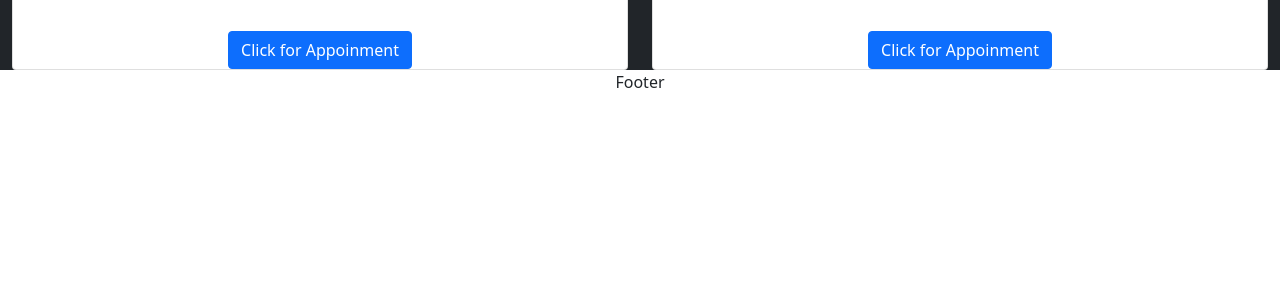
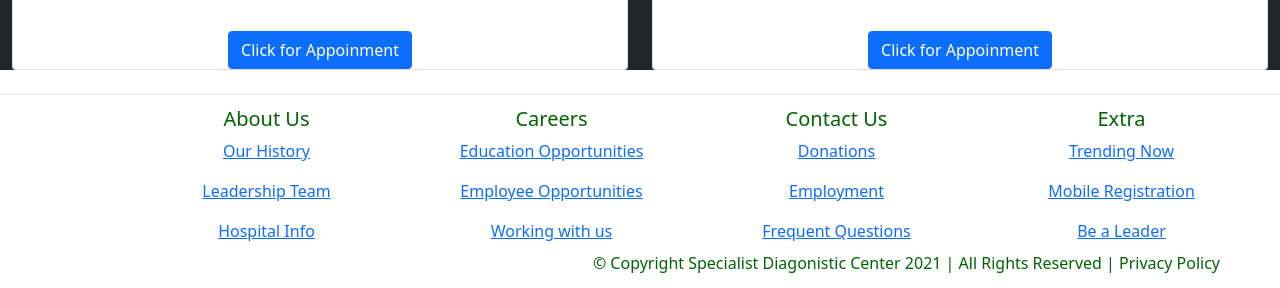
Before and after one commit to niirjhor/Specialized-Healthcare-Website, a React (Create React App) app: page / in a window 1280 px wide. Shown: the part 2820-3108 px from the top of the page. Before the commit the page ends 2914 px from the top, so only its background shows below. Built offline with nearby package versions, Linux system fonts and the light colour scheme; no server answers.

Commit message:
Footer added

```diff
--- /dev/null
+++ b/src/components/Footer/Footer.css
@@ -0,0 +1,12 @@
+.text{
+    text-align: center;
+}
+.footer-section{
+    color: darkgreen;
+}
+.lists{
+    color:darkmagenta;
+}
+.text-footer{
+    margin-right: 250px;
+}
--- a/src/components/Footer/Footer.js
+++ b/src/components/Footer/Footer.js
@@ -1,10 +1,68 @@
+
 import React from 'react';
-
+import { Col, Container, ModalFooter, Row } from 'react-bootstrap';
+import './Footer.css'
 const Footer = () => {
     return (
-        <div>
-            Footer
-        </div>
+        <ModalFooter color="green" className="font-small footer-section pt-2 mt-4">
+            <Container className="text-center">
+                <Row>
+                    <Col md="3">
+                        <h5 className="title">About Us</h5>
+                        <li className="list-unstyled lists">
+                            <a targer='_blank' href="https://freefrontend.com/css-headers-footers/">Our History</a>
+                        </li>
+                        <li className="list-unstyled pt-3">
+                            <a href="https://freefrontend.com/css-headers-footers/">Leadership Team</a>
+                        </li>
+                        <li className="list-unstyled pt-3">
+                            <a href="https://freefrontend.com/css-headers-footers/">Hospital Info</a>
+                        </li>
+
+                    </Col>
+                    <Col md="3">
+                        <h5 className="title">Careers</h5>
+                        <li className="list-unstyled">
+                            <a href="https://freefrontend.com/css-headers-footers/">Education Opportunities</a>
+                        </li>
+                        <li className="list-unstyled pt-3">
+                            <a href="https://freefrontend.com/css-headers-footers/">Employee Opportunities</a>
+                        </li>
+                        <li className="list-unstyled pt-3">
+                            <a href="https://freefrontend.com/css-headers-footers/">Working with us</a>
+                        </li>
+
+                    </Col>
+                    <Col md="3">
+                        <h5 className="title">Contact Us</h5>
+                        <li className="list-unstyled">
+                            <a href="https://freefrontend.com/css-headers-footers/">Donations</a>
+                        </li>
+                        <li className="list-unstyled pt-3">
+                            <a href="https://freefrontend.com/css-headers-footers/">Employment</a>
+                        </li>
+                        <li className="list-unstyled pt-3">
+                            <a href="https://freefrontend.com/css-headers-footers/">Frequent Questions</a>
+                        </li>
+
+                    </Col>
+                    <Col md="3">
+                        <h5 className="title">Extra</h5>
+                        <li className="list-unstyled">
+                            <a href="https://freefrontend.com/css-headers-footers/">Trending Now</a>
+                        </li>
+                        <li className="list-unstyled pt-3">
+                            <a href="https://freefrontend.com/css-headers-footers/">Mobile Registration</a>
+                        </li>
+                        <li className="list-unstyled pt-3">
+                            <a href="https://freefrontend.com/css-headers-footers/">Be a Leader</a>
+                        </li>
+
+                    </Col>
+                </Row>
+            </Container>
+            <p className='text-footer me-5'>© Copyright Specialist Diagonistic Center 2021 | All Rights Reserved | Privacy Policy</p>
+        </ModalFooter>
     );
 };
 
```
